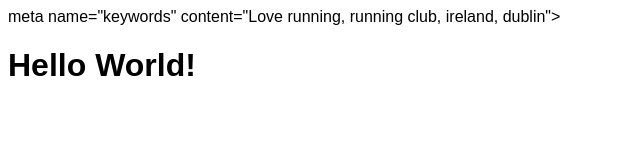
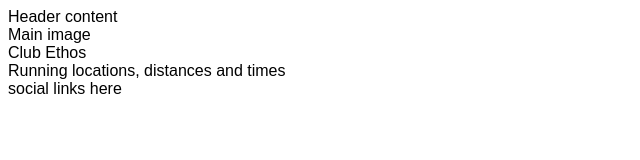
Before and after one commit to Tina-Kargbo/Love-Running-Project, a plain HTML site: page index.html in a window 1280 px wide. Shown: the whole page, without its empty margins (0-640 px from the left). Drawn offline with Linux system fonts and the light colour scheme.

Commit message:
Add core structure for home page

```diff
--- a/index.html
+++ b/index.html
@@ -5,12 +5,22 @@
     <meta http-equiv="X-UA-Compatible" content="IE=edge">
     <meta name="viewport" content="width=device-width, initial-scale=1.0">
     <meta name="description" content="Love Running club for runners in Dublin, Ireland">
-    meta name="keywords" content="Love running, running club, ireland, dublin">
+    <meta name="keywords" content="Love running, running club, ireland, dublin">
 
     <link rel="stylesheet" href="assets/css/style.css">
     <title>Love Running</title>
 </head>
 <body>
-    <h1>Hello World!</h1>
+    <header>Header content</header>
+    <section>
+        Main image
+    </section>
+    <section>
+        Club Ethos
+    </section>
+    <section>Running locations, distances and times</section>
+    <footer>
+        social links here
+    </footer>
 </body>
 </html>
```
